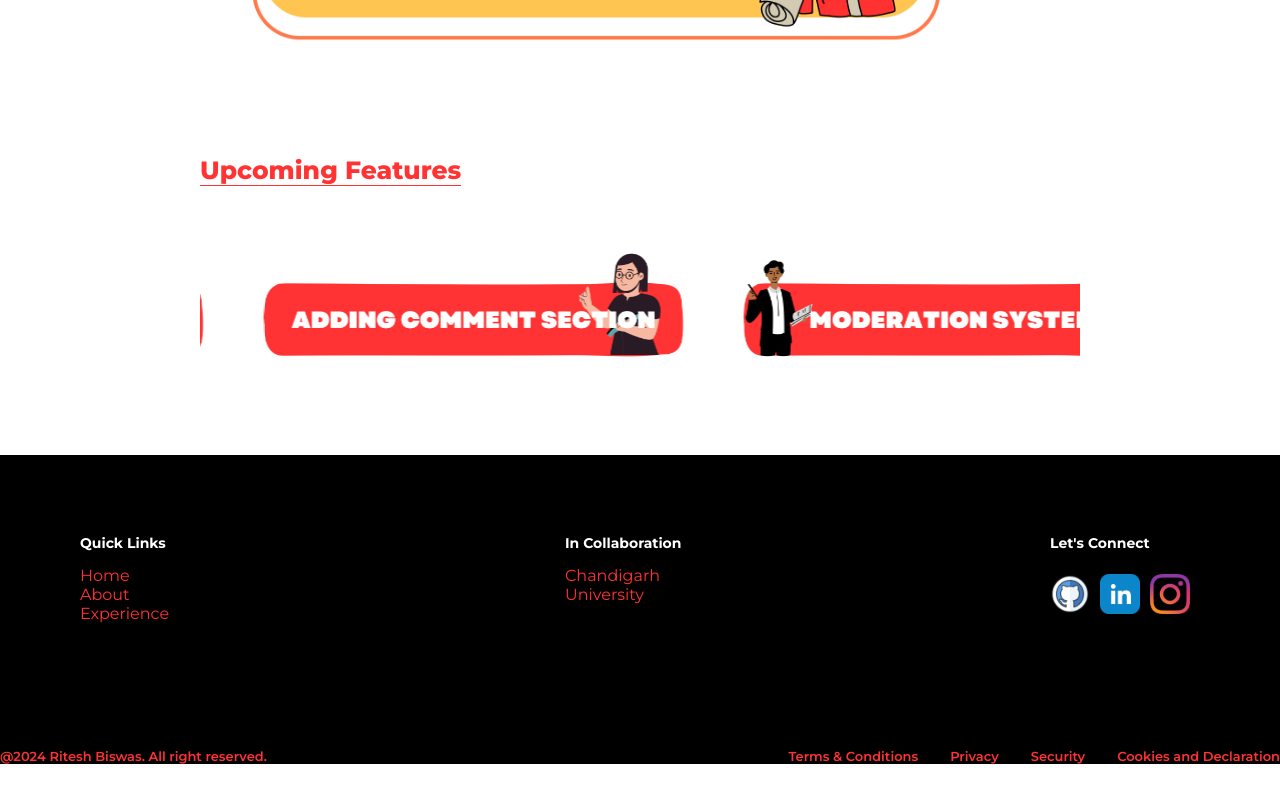
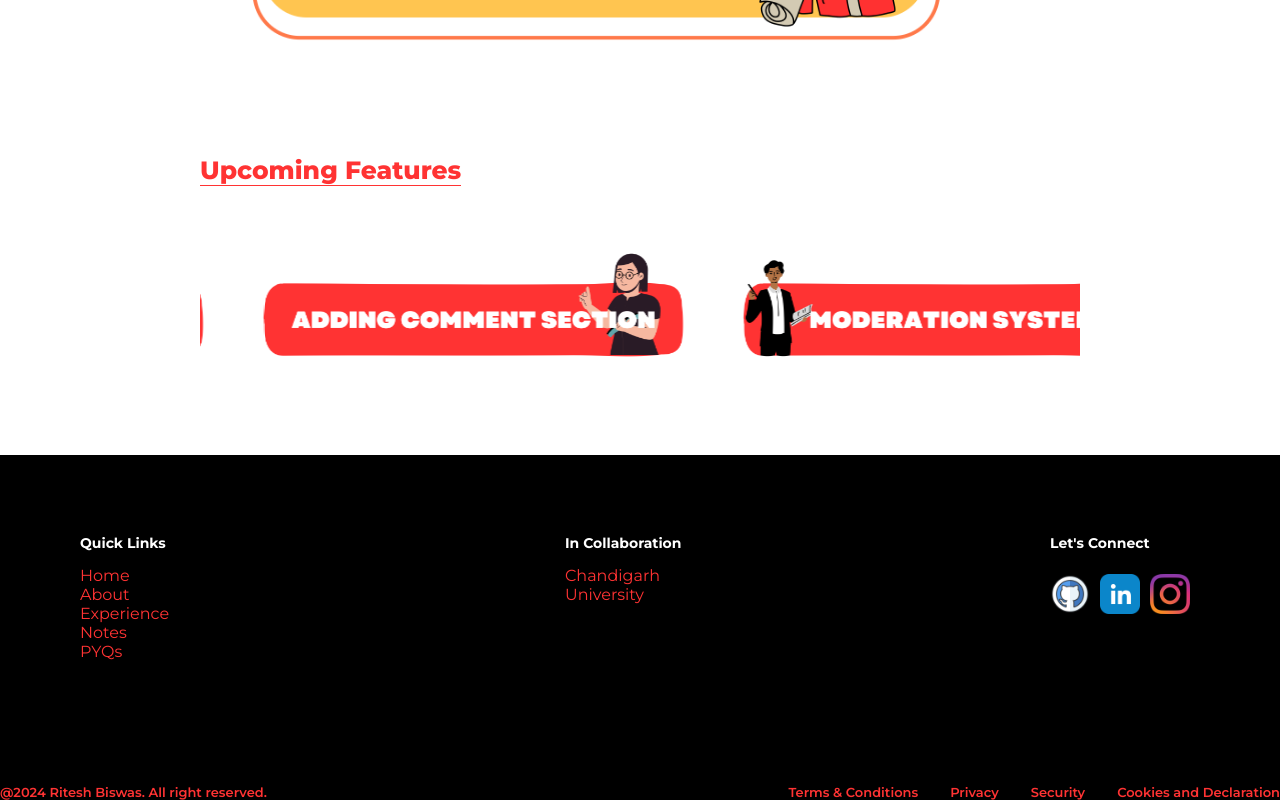
Before and after one commit to LuseBiswas/CUPE, a React (Vite) app in the folder frontend/frontend/: page / in a window 1280 px wide. Shown: the part 830-1630 px from the top of the page. Before the commit the page ends 1594 px from the top, so only its background shows below. Built offline with nearby package versions, Linux system fonts and the light colour scheme.

Commit message:
Footer get updated

```diff
--- a/frontend/frontend/src/Layouts/Footer/Footer.jsx
+++ b/frontend/frontend/src/Layouts/Footer/Footer.jsx
@@ -19,6 +19,8 @@ const Footer = () => {
                     <Link to={'/'}>Home</Link>
                     <Link to={'/About'}>About</Link>
                     <Link to={'/Experience'}>Experience</Link>
+                    <Link to={'/Notes'}>Notes</Link>
+                    <Link to={'/DSAQ'}>PYQs</Link>
                 </div>
 
                 <div className={styles.sbFooterLinksDiv}>
```
